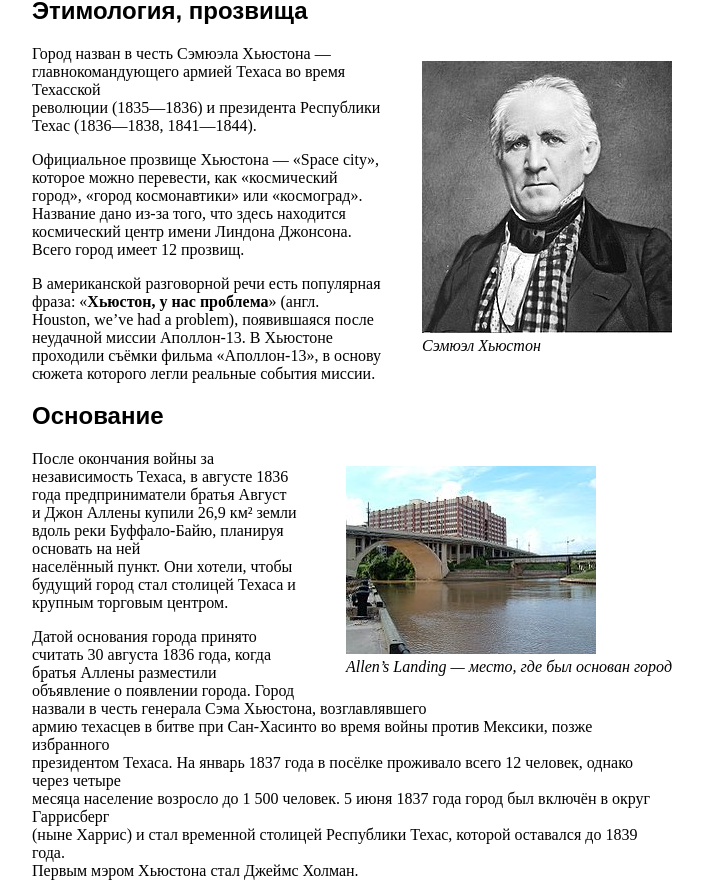
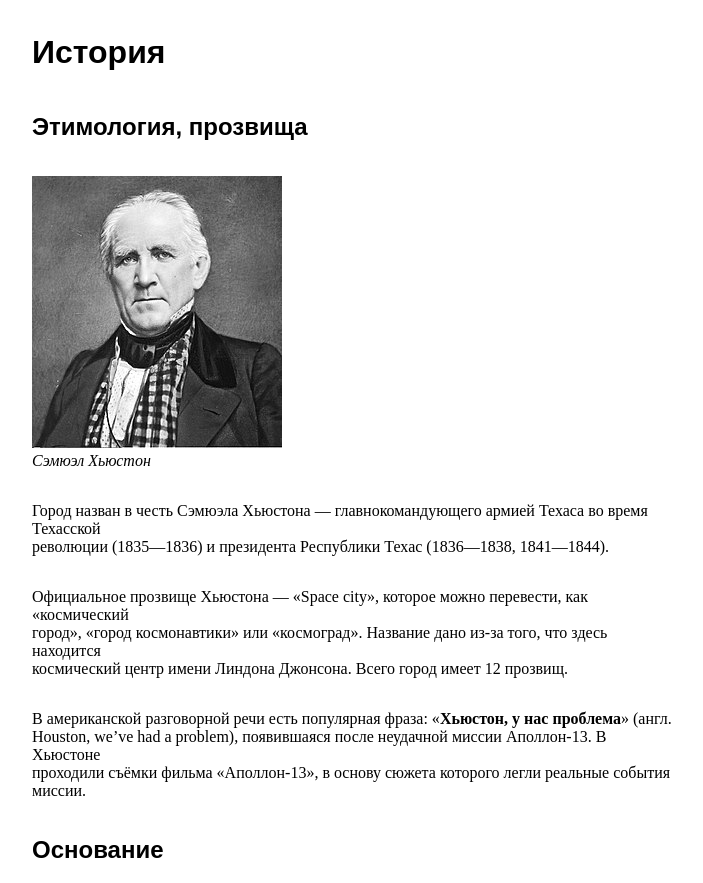
Before and after one commit to Triton-Aver/Houston, a plain HTML site: page index.html in a window 1280 px wide. Shown: the part 1093-1976 px from the top of the page, without its empty margins (224-927 px from the left). Drawn offline with Linux system fonts and the light colour scheme.

Commit message:
Update index.css

```diff
--- a/index.css
+++ b/index.css
@@ -1,4 +1,6 @@
 body {
+    display: flex;
+    flex-direction: column;
     align-content: center;
     width: 50%;
     padding-left: 10%; /* Отступ слева */
@@ -10,6 +12,7 @@ body {
 .erd
 {
     float: right;
+    padding-left: 0px;
 }
 
 figcaption{
```
